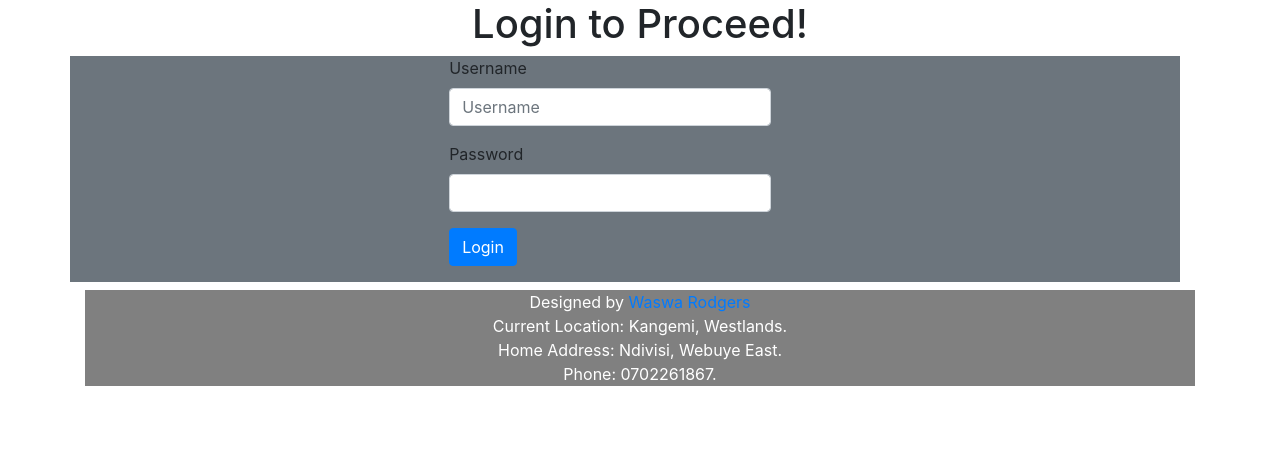
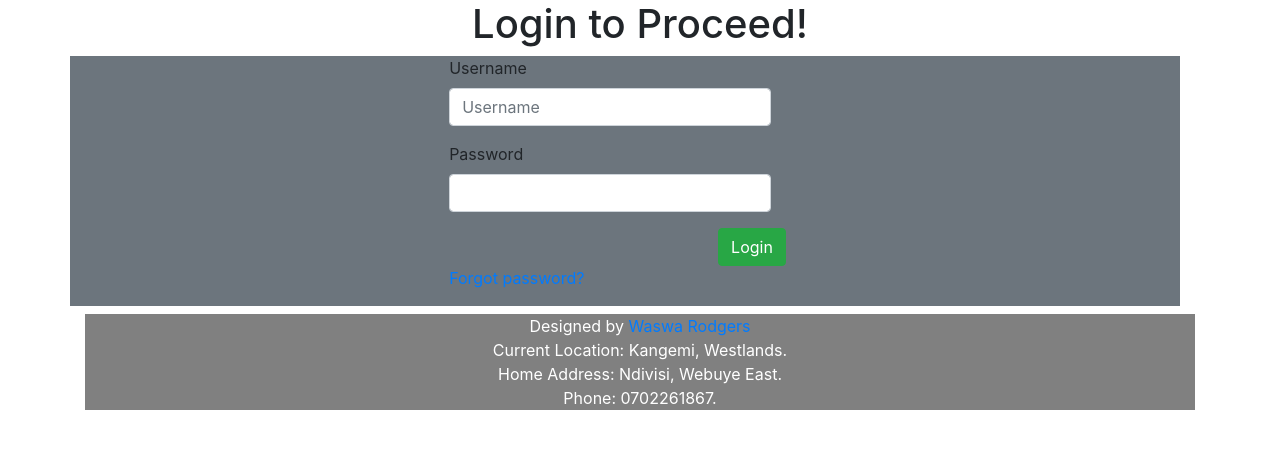
Before and after one commit to WaswaRodgers/CRUD-App-with-login, a PHP site: page /login.php in a window 1280 px wide. Shown: the part 56-505 px from the top of the page. Run offline with PHP 8.4, Linux system fonts and the light colour scheme.

Commit message:
Modified submit button in login.php

```diff
--- a/login.php
+++ b/login.php
@@ -29,8 +29,12 @@
 				<div class="row col-md-12 form-group">
 					<label for="password">Password</label>
 					<input type="password" class="form-control" id="password" name="password" placeholder="">
-				</div >
-				<button type="submit" class="btn btn-primary" name="login">Login</button>
+				</div>
+				<div class="col-md-12 text-right">
+                        <input type="hidden" value="1" name="lg">
+                        <button name="login" type="submit" class="btn btn-success">Login</button>
+                    </div>
+                    <a href="forgotpass.php">Forgot password?</a>
 			</form>
 			</div>
 
```
